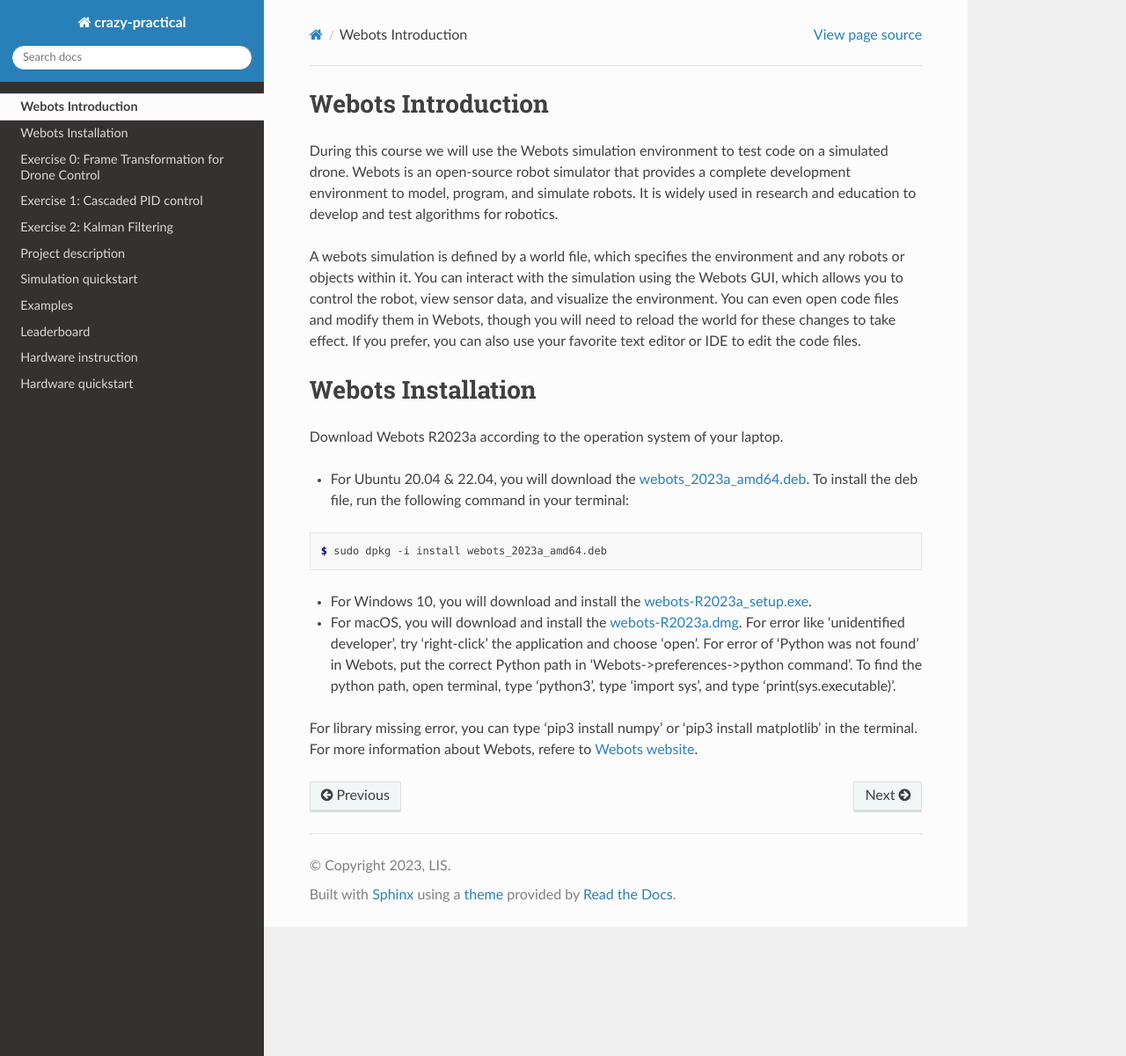
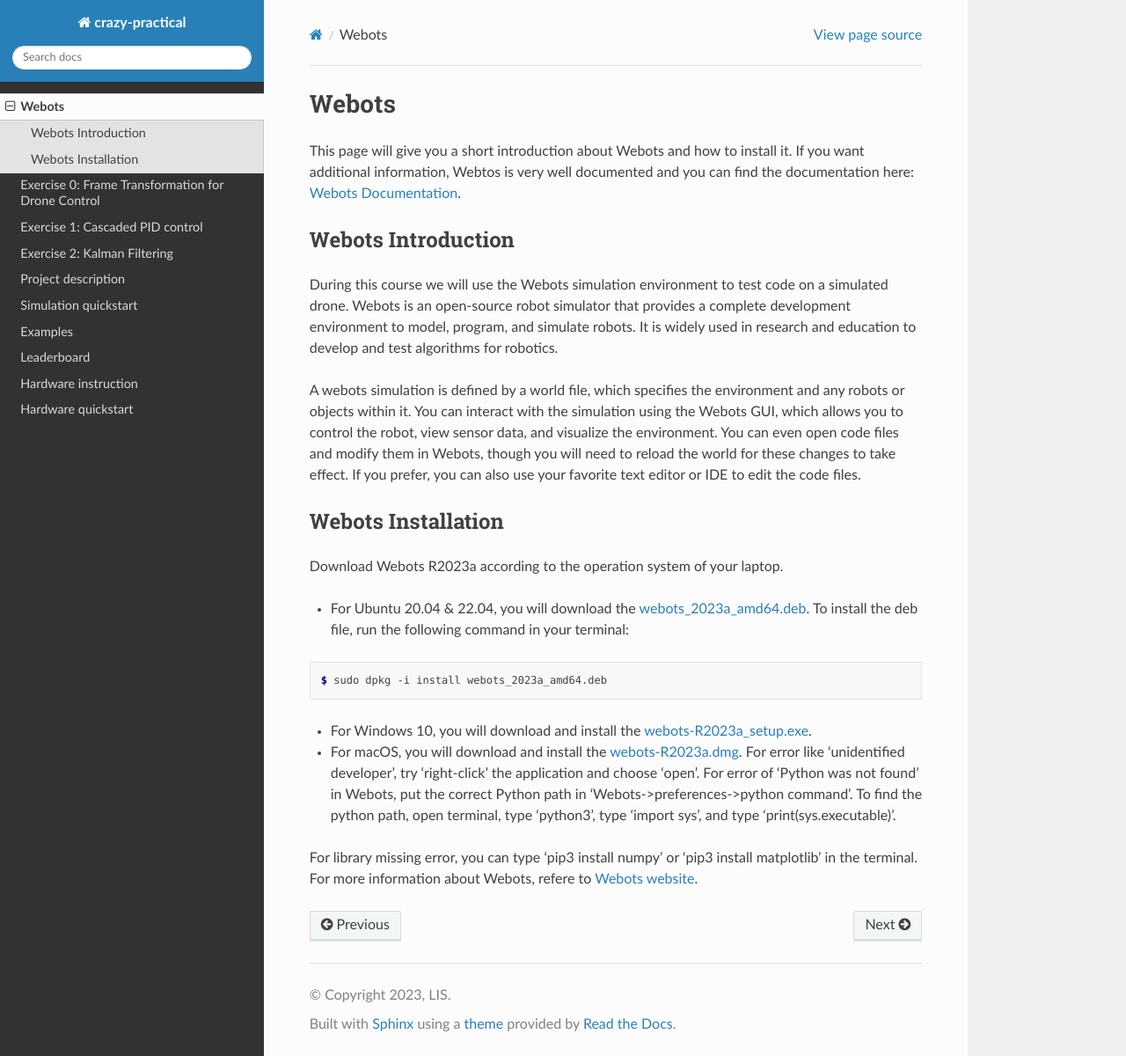
Before and after one commit to Ben-Jarvis/TEMP-crazy-tutorials-2024, a Sphinx documentation site: the page built from docs/exercise_0/webots_introduction.rst, in a window 1280 px wide and 1200 px high. Shown: the whole window at 88% size. Built offline with Sphinx 7.4.7 and the Read the Docs theme 2.0.0, drawn with Linux system fonts in a browser that asks for light colours.

Commit message:
Add Webots heading

```diff
--- a/docs/exercise_0/webots_introduction.rst
+++ b/docs/exercise_0/webots_introduction.rst
@@ -1,3 +1,8 @@
+Webots
+==================================================
+This page will give you a short introduction about Webots and how to install it.
+If you want additional information, Webtos is very well documented and you can find the documentation here: `Webots Documentation <https://cyberbotics.com/doc/guide/index>`_.
+
 Webots Introduction
 -------------------
 During this course we will use the Webots simulation environment to test code on a simulated drone.
```
